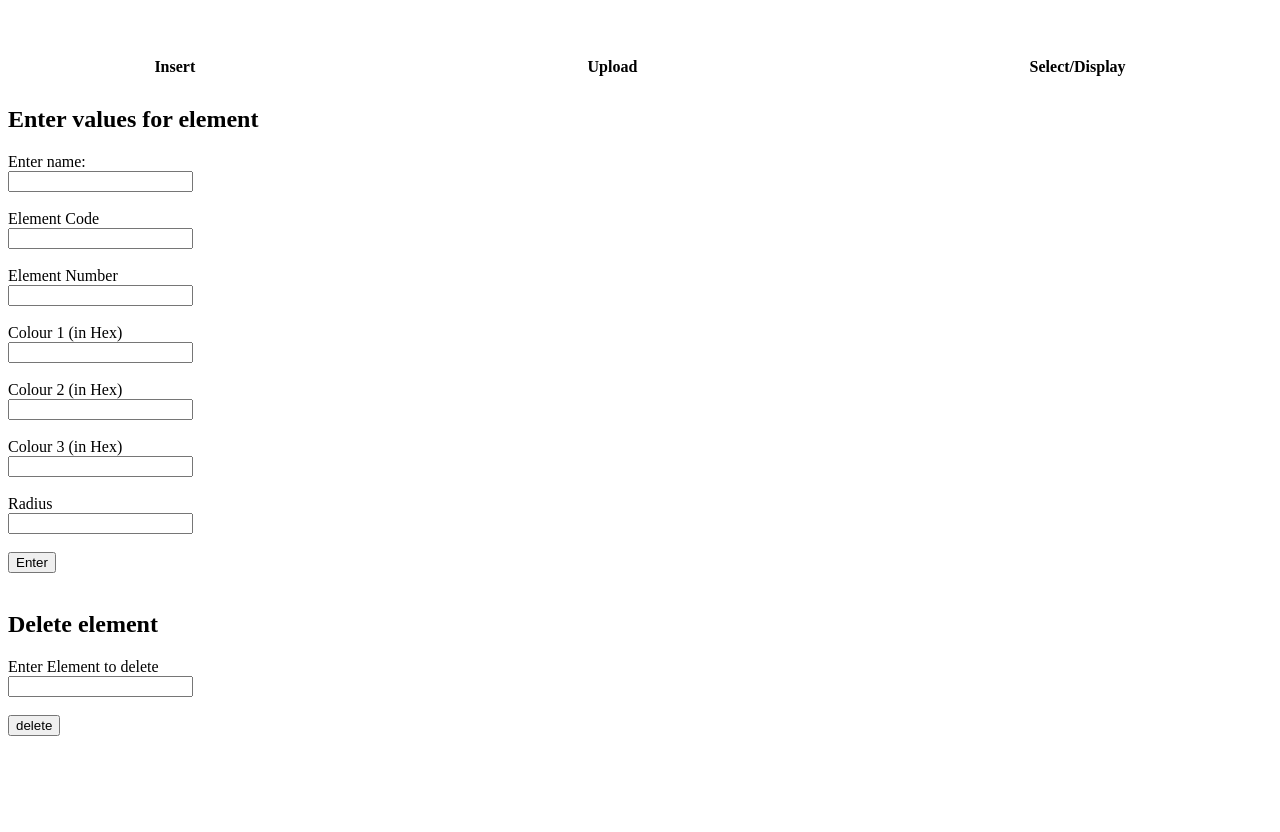
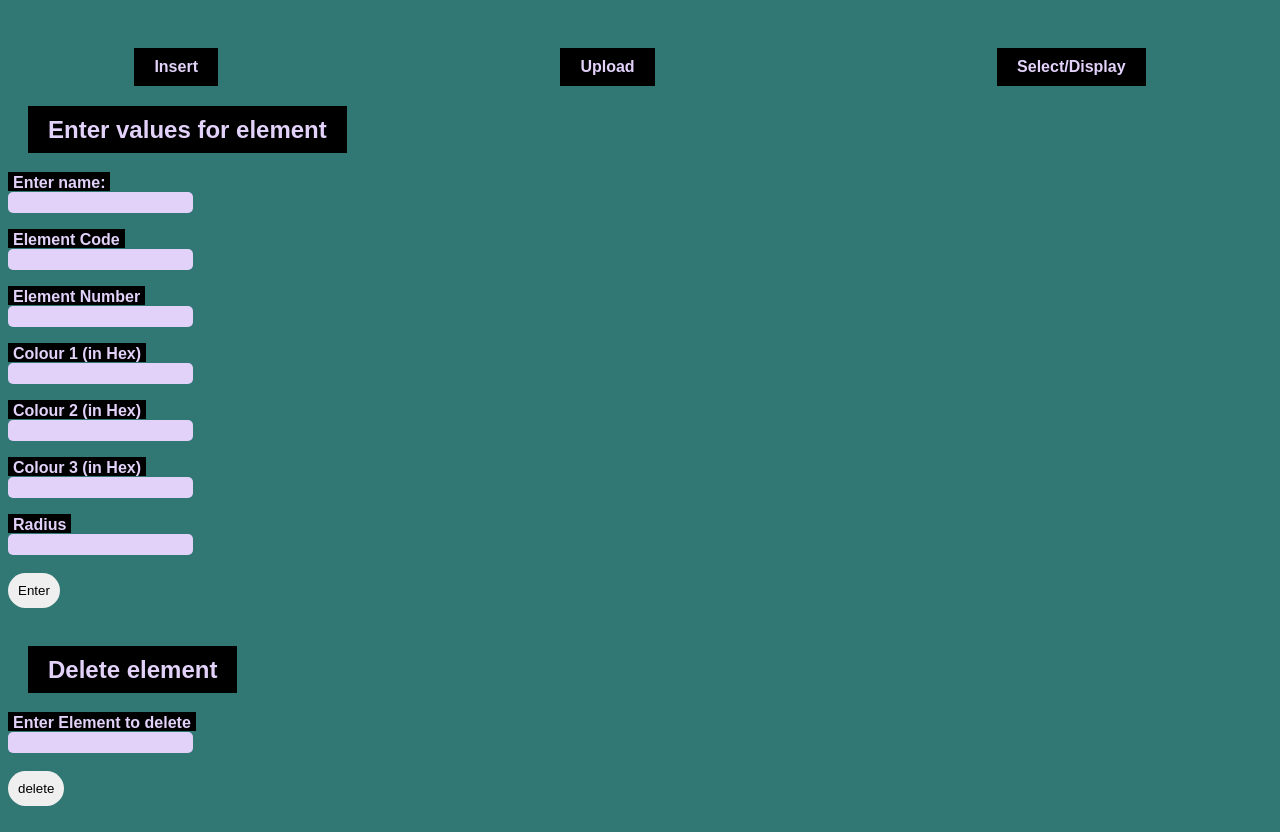
Before and after one commit to jparisio/Full-Stack-Molecule-Displayer, a plain HTML site: page index.html in a window 1280 px wide. Before the commit the page ends 800 px from the top, so only its background shows below. Drawn offline with nearby package versions, Linux system fonts and the light colour scheme.

Commit message:
some styling

```diff
--- a/index.html
+++ b/index.html
@@ -16,7 +16,8 @@
     </div>
 
 
-    <h2>Enter values for element</h2>
+    <h2><span>Enter values for element</span></h2>
+    <div>
       <label id="label">Enter name:</label><br>
       <input type="text" id="name"/><br><br>
       <label for="code">Element Code</label><br>
@@ -32,9 +33,11 @@
       <label for="radius">Radius</label><br>
       <input type="text" id="radius" name="radius"><br><br>
       <button id="button"> Enter </button><br><br>
-
-    <h2>Delete element</h2>
+    </div>
+    <h2><span> Delete element</span></h2>
+    <div>
       <label for="eNo">Enter Element to delete</label><br>
+    </div>
       <input type="text" id="eNo" name="eNo"><br><br>
       <button id="delete"> delete </button><br><br>
 
--- a/style.css
+++ b/style.css
@@ -1,3 +1,24 @@
+
+* {
+    /* font-size: 100%; */
+    font-family: Arial;
+    color: #E2D1F9
+   }
+
+input{
+    border-radius: 5px;
+    background-color: #E2D1F9;
+    border-color:  none;
+    color: black;
+    font-weight: bold;
+    border: none;
+    padding: 3px;
+}
+
+body{
+    background-color:#317773
+}
+
 nav{
     display: flex;
     align-items: center;
@@ -11,18 +32,19 @@ nav li{
     display: inline block;
     padding: 10px 20px;
     list-style: none;
+    background-color: black;
 }
 
 
 nav li a{
     text-decoration: none;
     font-weight: bold;
-    color: black;
+    /* color: black; */
 
 }
 
 nav li a:hover{
-    color: red;
+    color: #734f96;
     transition: .4s;
 }
 
@@ -33,3 +55,60 @@ nav li a:hover{
     font-size: 30px;
     font-weight: bold;
 }
+
+button{
+    color: black;
+    border-radius: 20px;
+    padding: 10px;
+    border: none;
+}
+
+button:hover{
+    background-color: #734f96;
+    transition: .2s;
+}
+
+
+h2{
+    display: inline block;
+    padding: 10px 20px;
+    /* background-color: black; */
+}
+
+h2 span{
+    background-color: black;
+    padding: 10px 20px;
+}
+
+
+h3{
+    display: inline block;
+    padding: 10px 20px;
+    /* background-color: black; */
+}
+
+h3 span{
+    background-color: black;
+    padding: 10px 20px;
+}
+
+#addHere{
+    font-weight: bold;
+    color: black;
+}
+/*
+label{
+    background-color: black;
+    padding-left: 5px;
+    padding-right: 5px;
+    padding-top: 2px;
+    font-weight: bold;
+} */
+
+div label{
+    background-color: black;
+    padding-left: 5px;
+    padding-right: 5px;
+    padding-top: 2px;
+    font-weight: bold;
+}
```
Also changed, not shown: select.html (+2 -2 lines), upload.html (+3 -1 lines).
